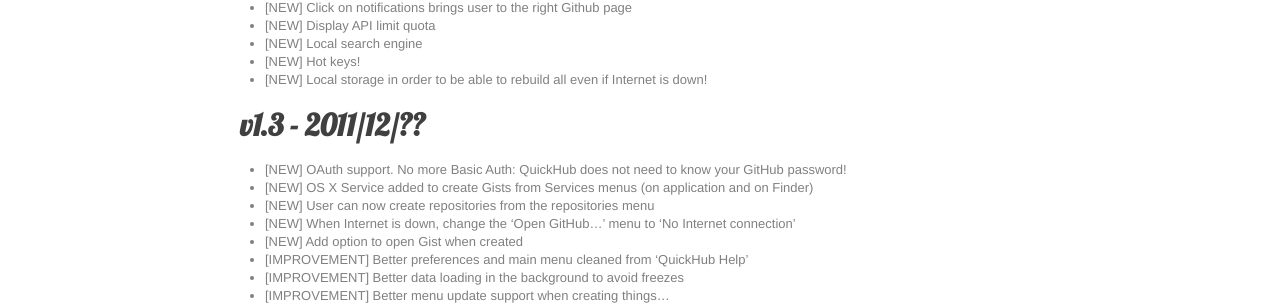
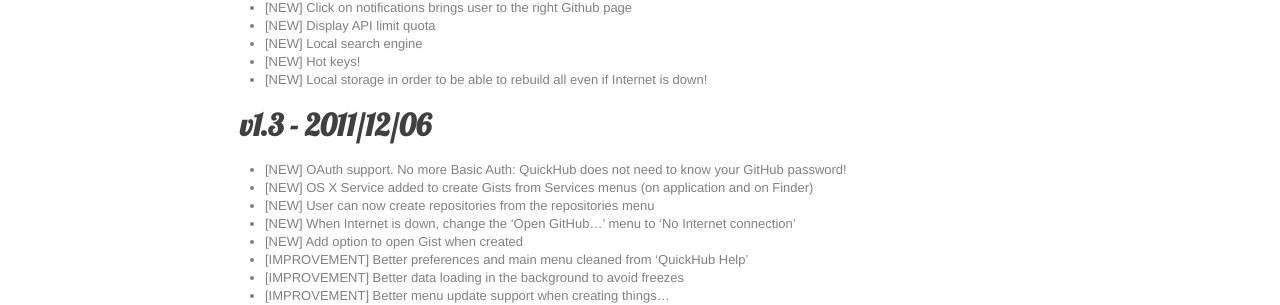
Before and after one commit to chamerling/QuickHubApp, a Jekyll site: the page built from pages/releasenotes.md, in a window 1280 px wide and 1194 px high. Shown: the part 160-465 px from the top of the window. Built offline with Jekyll 4.4.1, drawn with Linux system fonts in a browser that asks for light colours; nearby versions of some CDN libraries; Markdown is read by kramdown in place of the engine named in the settings; comment, search, counter and statistics services are not loaded.

Commit message:
Fix date

```diff
--- a/pages/releasenotes.md
+++ b/pages/releasenotes.md
@@ -13,7 +13,7 @@
 - [NEW] Hot keys!
 - [NEW] Local storage in order to be able to rebuild all even if Internet is down!
 
-# v1.3 - 2011/12/??
+# v1.3 - 2011/12/06
 
 - [NEW] OAuth support. No more Basic Auth: QuickHub does not need to know your GitHub password!
 - [NEW] OS X Service added to create Gists from Services menus (on application and on Finder)
```
